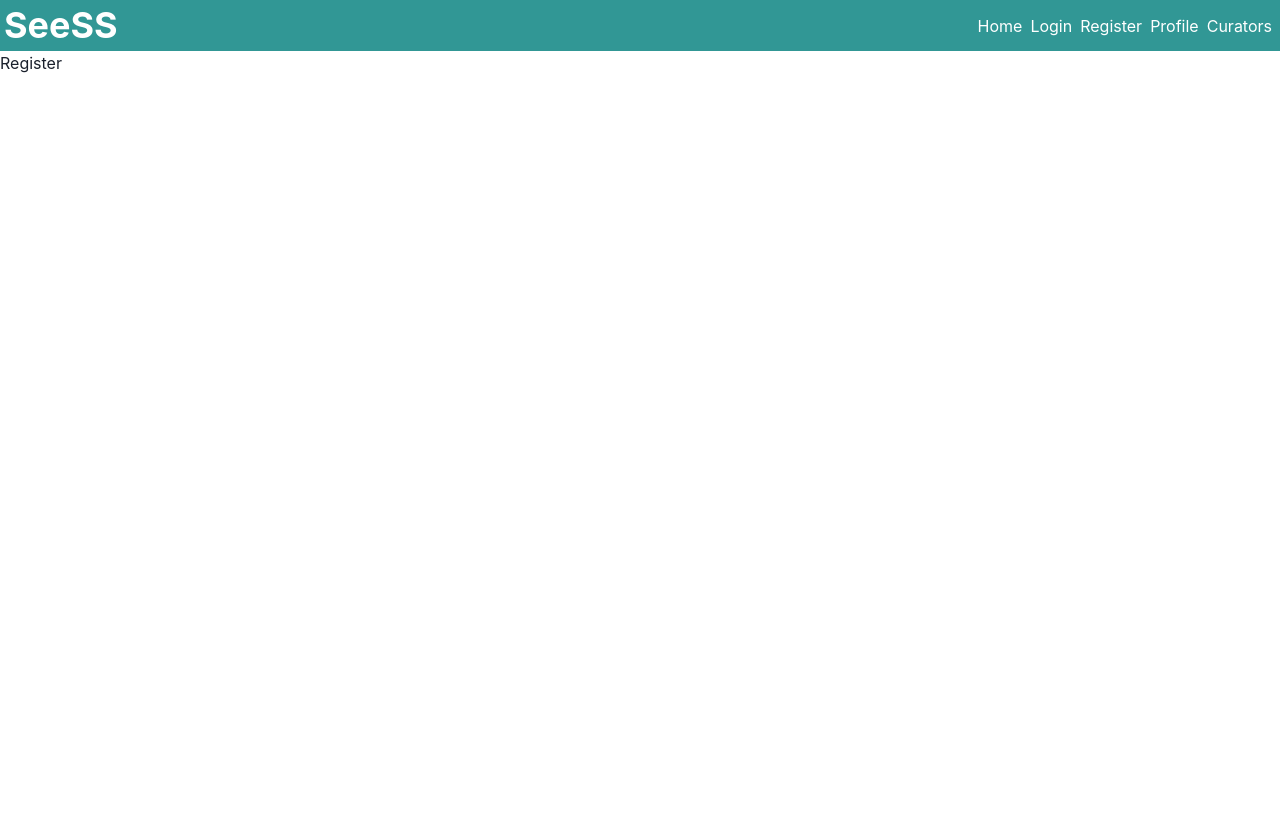
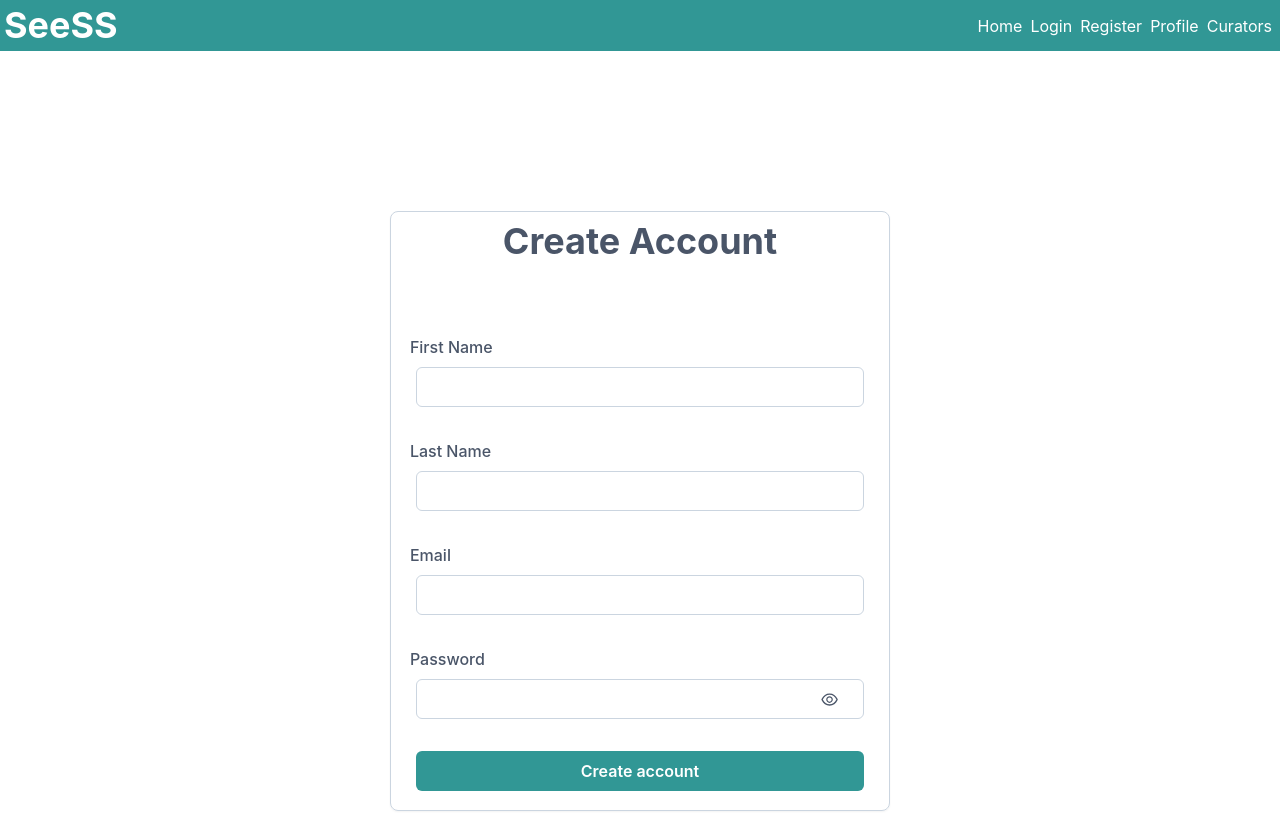
Before and after one commit to Stephen-Bates/SeeSS, a React (Vite) app in the folder client/: page /register in a window 1280 px wide. Shown: the top 813 px of the page. Built offline with nearby package versions, Linux system fonts and the light colour scheme.

Commit message:
feat: create register form and resusable input component

```diff
--- a/client/src/components/Navbar/Mobile.jsx
+++ b/client/src/components/Navbar/Mobile.jsx
@@ -20,6 +20,7 @@ const Mobile = ({ links, handleSetMobile }) => {
   return (
     <Box position="relative" bg="teal.500" minH="50px">
       <Box
+        zIndex={10}
         p="0.5rem"
         bg="teal.700"
         borderRadius={8}
--- a/client/src/components/Register/index.jsx
+++ b/client/src/components/Register/index.jsx
@@ -1,5 +1,95 @@
+import { useCallback, useState } from 'react';
+import { Flex, Box, Heading, Button } from '@chakra-ui/react';
+import { formState } from '../../utils/state';
+import FormInputField from '../Shared/FormInputField';
+
 const Register = () => {
-  return <div>Register</div>;
+  const [form, setForm] = useState(formState);
+
+  const updateField = useCallback(
+    (name, value, attribute) => {
+      setForm((prevState) => ({
+        ...prevState,
+        [name]: { ...prevState[name], [attribute]: value },
+      }));
+    },
+    [setForm]
+  );
+
+  return (
+    <Flex justify="center" mt="10rem">
+      <Box
+        borderRadius={8}
+        boxShadow="sm"
+        as="form"
+        border="1px solid"
+        borderColor="gray.300"
+        minH="600px"
+        w={['100%', '500px', '500px']}
+      >
+        <Box mb="4rem" p="0.5rem" textAlign="center">
+          <Heading color="gray.600">Create Account</Heading>
+        </Box>
+        <Box my="2rem">
+          <FormInputField
+            name={form.firstName.name}
+            value={form.firstName.value}
+            id={form.firstName.name}
+            error={form.firstName.error}
+            type={form.firstName.type}
+            label="First Name"
+            errorField="First name"
+            width="90%"
+            updateField={updateField}
+          />
+        </Box>
+        <Box my="2rem">
+          <FormInputField
+            name={form.lastName.name}
+            value={form.lastName.value}
+            id={form.lastName.name}
+            error={form.lastName.error}
+            type={form.lastName.type}
+            label="Last Name"
+            errorField="Last name"
+            width="90%"
+            updateField={updateField}
+          />
+        </Box>
+        <Box my="2rem">
+          <FormInputField
+            name={form.email.name}
+            value={form.email.value}
+            id={form.email.name}
+            error={form.email.error}
+            type={form.email.type}
+            label="Email"
+            errorField="Email"
+            width="90%"
+            updateField={updateField}
+          />
+        </Box>
+        <Box my="2rem">
+          <FormInputField
+            name={form.password.name}
+            value={form.password.value}
+            id={form.password.name}
+            error={form.password.error}
+            type={form.password.type}
+            label="Password"
+            errorField="Password"
+            width="90%"
+            updateField={updateField}
+          />
+        </Box>
+        <Flex justify="center">
+          <Button width="90%" colorScheme="teal">
+            Create account
+          </Button>
+        </Flex>
+      </Box>
+    </Flex>
+  );
 };
 
 export default Register;
--- /dev/null
+++ b/client/src/components/Shared/FormInputField.jsx
@@ -0,0 +1,71 @@
+import { FormControl, FormLabel, Input, Box, Text } from '@chakra-ui/react';
+import { AiOutlineEye, AiOutlineEyeInvisible } from 'react-icons/ai';
+
+const FormInputField = ({ updateField, name, value, id, error, type, width, label, errorField }) => {
+  const handleOnChange = (e) => {
+    const { name, value } = e.target;
+    updateField(name, value, 'value');
+  };
+
+  const togglePasswordVisibility = () => {
+    const password = type === 'password' ? 'text' : 'password';
+    updateField('password', password, 'type');
+  };
+
+  const handleOnFocus = (e) => {
+    const { name } = e.target;
+    updateField(name, '', 'error');
+  };
+
+  const handleOnBlur = (e) => {
+    const { name, value } = e.target;
+    const error = `${errorField} must be present`;
+    if (value.trim().length === 0 || value.length > 250) {
+      updateField(name, error, 'error');
+    }
+  };
+
+  return (
+    <FormControl color="gray.600" my="1.5rem" textAlign="center">
+      <FormLabel display="inline-block" width={width} htmlFor={id}>
+        {label}
+      </FormLabel>
+      <Box position="relative">
+        <Input
+          width={width}
+          border="1px solid"
+          borderColor="gray.300"
+          fontSize="0.9rem"
+          onBlur={handleOnBlur}
+          onFocus={handleOnFocus}
+          type={type}
+          name={name}
+          value={value}
+          onChange={handleOnChange}
+          id={id}
+        />
+        {name === 'password' && (
+          <Box
+            onClick={togglePasswordVisibility}
+            fontSize="1.2rem"
+            color="light.primary"
+            zIndex={5}
+            cursor="pointer"
+            position="absolute"
+            bottom="10px"
+            right="50px"
+          >
+            {type === 'password' ? <AiOutlineEye /> : <AiOutlineEyeInvisible />}
+          </Box>
+        )}
+      </Box>
+      {error.length > 0 && (
+        <Text color="red.400" mt="0.25rem" fontSize="0.8rem">
+          {error}
+        </Text>
+      )}
+    </FormControl>
+  );
+};
+
+export default FormInputField;
--- /dev/null
+++ b/client/src/utils/state.js
@@ -0,0 +1,6 @@
+export const formState = {
+  firstName: { name: 'firstName', value: '', error: '', type: 'text' },
+  lastName: { name: 'lastName', value: '', error: '', type: 'text' },
+  email: { name: 'email', value: '', error: '', type: 'email' },
+  password: { name: 'password', value: '', error: '', type: 'password' },
+};
```
